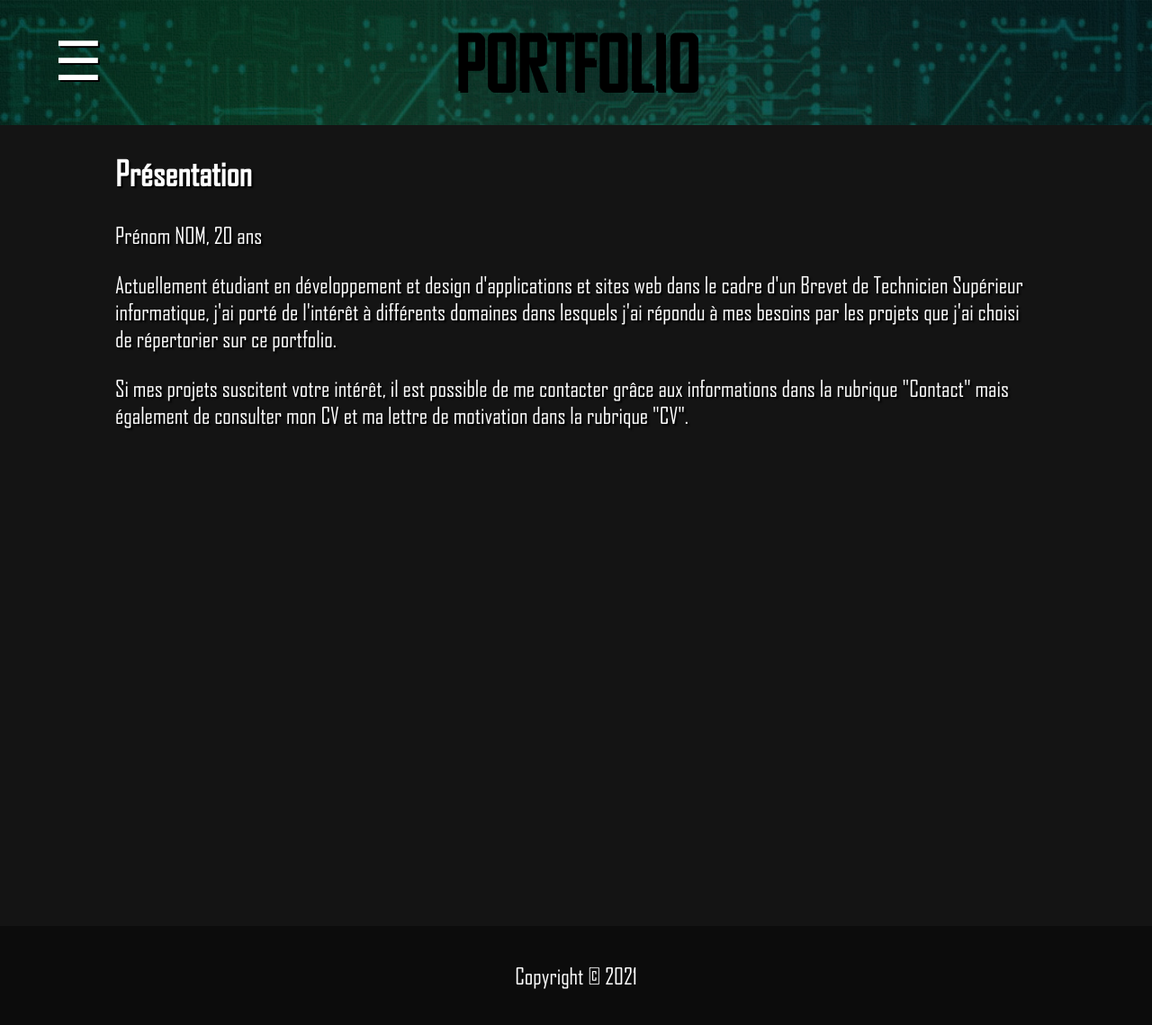
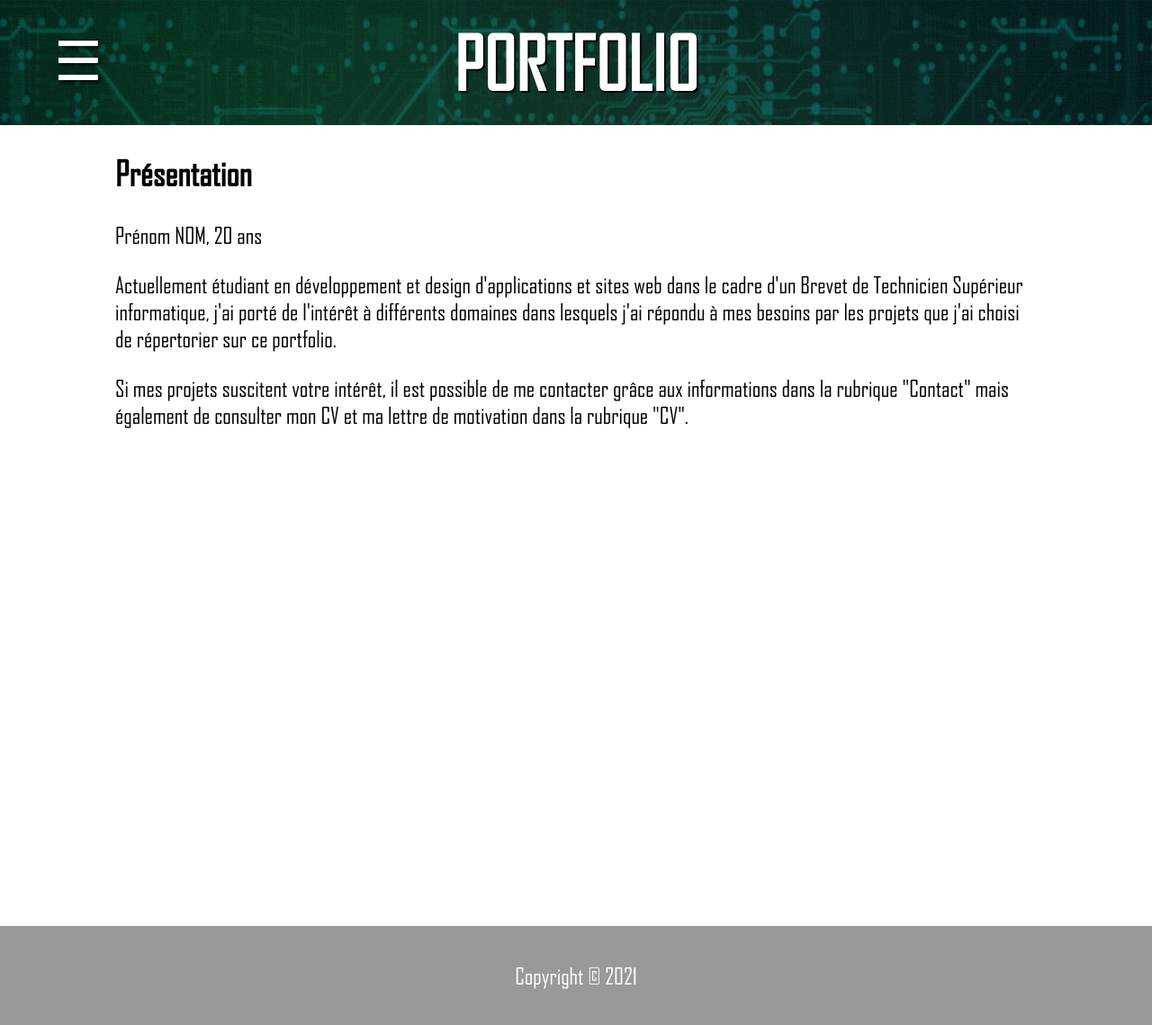
Before and after one commit to MichaelAceAnderson/MichaelAceAnderson.github.io, a PHP site: page /index.php in a window 1280 px wide. Shown: the whole page at 90% size. Run offline with PHP 8.4, Linux system fonts and the light colour scheme.

Commit message:
Stable theme update

```diff
--- a/common/style/style.css
+++ b/common/style/style.css
@@ -7,8 +7,8 @@
 		--themecolor: white;
 		--darker: rgb(0, 0, 0, 0.2);
 		--evendarker: rgb(0, 0, 0, 0.4);
-		--highlight: rgb(255, 255, 255, 0.1);
-		--evenhighlight: rgb(255, 255, 255, 0.2);
+		--highlight: rgb(0, 0, 0, 0.1);
+		--highlight2: rgb(0, 0, 0, 0.2);
 	}
 }
 @media (prefers-color-scheme: dark), (prefers-color-scheme: no-preference)
@@ -20,7 +20,7 @@
 		--darker: rgb(0, 0, 0, 0.2);
 		--evendarker: rgb(0, 0, 0, 0.4);
 		--highlight: rgb(255, 255, 255, 0.1);
-		--evenhighlight: rgb(255, 255, 255, 0.2);
+		--highlight2: rgb(255, 255, 255, 0.2);
 	}
 }
 
@@ -52,7 +52,7 @@
     background-attachment: fixed;
     background-size: cover;
     background-image: url(/common/img/circuits.jpg);
-	color: white;
+	color: var(--textcolor);
 	min-height: 100%;
 	position: relative;
 	z-index: 0;
@@ -60,20 +60,20 @@
 
 /* Code destiné à styliser la barre de défilement sur les navigateurs à moteur Chromium (webkit) */
 ::-webkit-scrollbar {
-  width: 20px;
+	width: 20px;
 }
 ::-webkit-scrollbar-track {
-  background: var(--themecolor);
+	background: var(--themecolor);
 }
 ::-webkit-scrollbar-thumb {
-  background: var(--highlight);
+	background: var(--highlight);
 }
 ::-webkit-scrollbar-thumb:hover {
-  background: rgb(255 255 255 / 30%);
+	background: var(--highlight2);
 }
 ::-webkit-scrollbar-thumb:active {
 	background: var(--highlight);
-  }
+}
 
 /* Styliser tous les liens */
 a{
@@ -110,7 +110,7 @@
 	border: 2px solid white;
 }
 header a:active{
-	background: var(--evenhighlight);
+	background: var(--highlight2);
 	border: 2px solid gray;
 	transition: 0.1s;
 }
@@ -119,6 +119,7 @@
 	margin: 0;
 	display:inline-block;
 	font-size: 80px;
+	color: white;
 }
 
 
@@ -146,7 +147,8 @@
 	z-index: 3;
 	transition: 0.5s;
 	transform: unset;
-    text-shadow: 2px 2px 0px black;
+    text-shadow: 2px 2px 5px black;
+	color: white;
 }
 #toggle.disp:hover{
 	cursor: pointer;
@@ -197,7 +199,7 @@
 	transition: 0.5s;
 }
 .menu .links a:active{
-	background: var(--evenhighlight);
+	background: var(--highlight2);
 	transition: 0.1s;
 }
 
@@ -266,9 +268,8 @@
 	width: 100%;
 	min-height: 1000px;
 	font-size: 25px;
-    background: rgb(20, 20, 20);
+    background: var(--themecolor);
 	box-sizing: border-box;
-	text-shadow: 2px 2px 2px black;
 	transition: 1s;
 }
 
@@ -278,10 +279,11 @@
 	text-align: center;
 	width: 50%;
 	margin: auto;
+	box-shadow: 0px 0px 1px black;
 }
 .main form h1{
 	background: black;
-	color: var(--textcolor);
+	color: white;
 }
 .main input[type="text"], .main textarea{
 	background-color: transparent;
@@ -361,6 +363,7 @@
 	z-index: -1;
 	width: 100%;
 	background: rgba(0,0,0, 0.4);
+	color: white;
 	text-align: center;
 	font-size: 25px;
 	padding: 15px;
```
